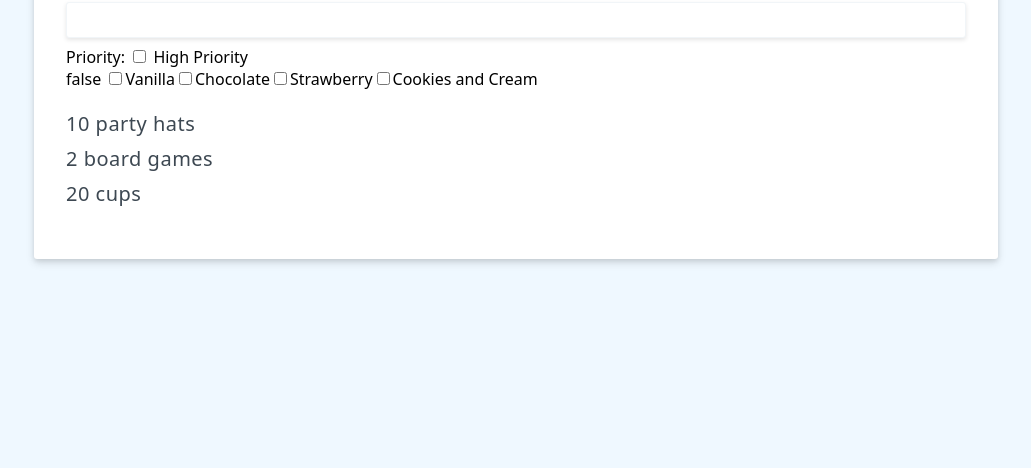
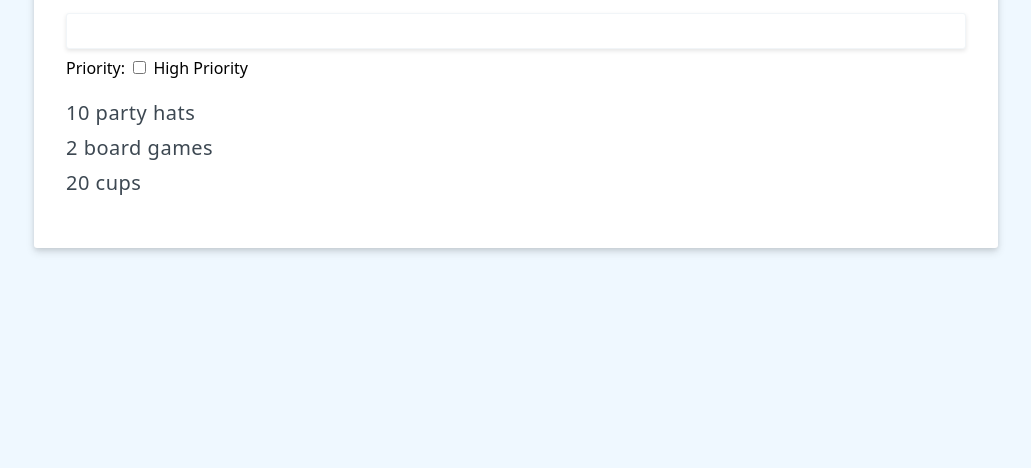
Before and after one commit to cristalfloresbo/shopping-list-vuejs-3, a plain HTML site: page index.html in a window 1280 px wide. Shown: the part 332-800 px from the top of the page, without its empty margins (124-1155 px from the left). Drawn offline with nearby package versions, Linux system fonts and the light colour scheme.

Commit message:
rollback changes to follow the Vue course

```diff
--- a/index.html
+++ b/index.html
@@ -14,12 +14,6 @@
                 <input type="checkbox" v-model="newItemHighPriority"> High Priority
             </label>
             <br>
-            {{newItem}}{{newItemHighPriority}}
-
-            <label><input type="checkbox" v-model="iceCreamFlavors" value="vanilla">Vanilla</label>
-            <label><input type="checkbox" v-model="iceCreamFlavors" value="chocolate">Chocolate</label>
-            <label><input type="checkbox" v-model="iceCreamFlavors" value="strawberry">Strawberry</label>
-            <label><input type="checkbox" v-model="iceCreamFlavors" value="cookies and cream">Cookies and Cream</label>
             <ul>
                 <li v-for="item in items" :key="item.id">{{item.label}}</li>
             </ul>
@@ -32,7 +26,6 @@
                         header: 'Shopping List App',
                         newItem: "",
                         newItemHighPriority: false,
-                        iceCreamFlavors: [],
                         items: [
                             {id: 1, label: "10 party hats",},
                             {id: 2, label: "2 board games",},
```
